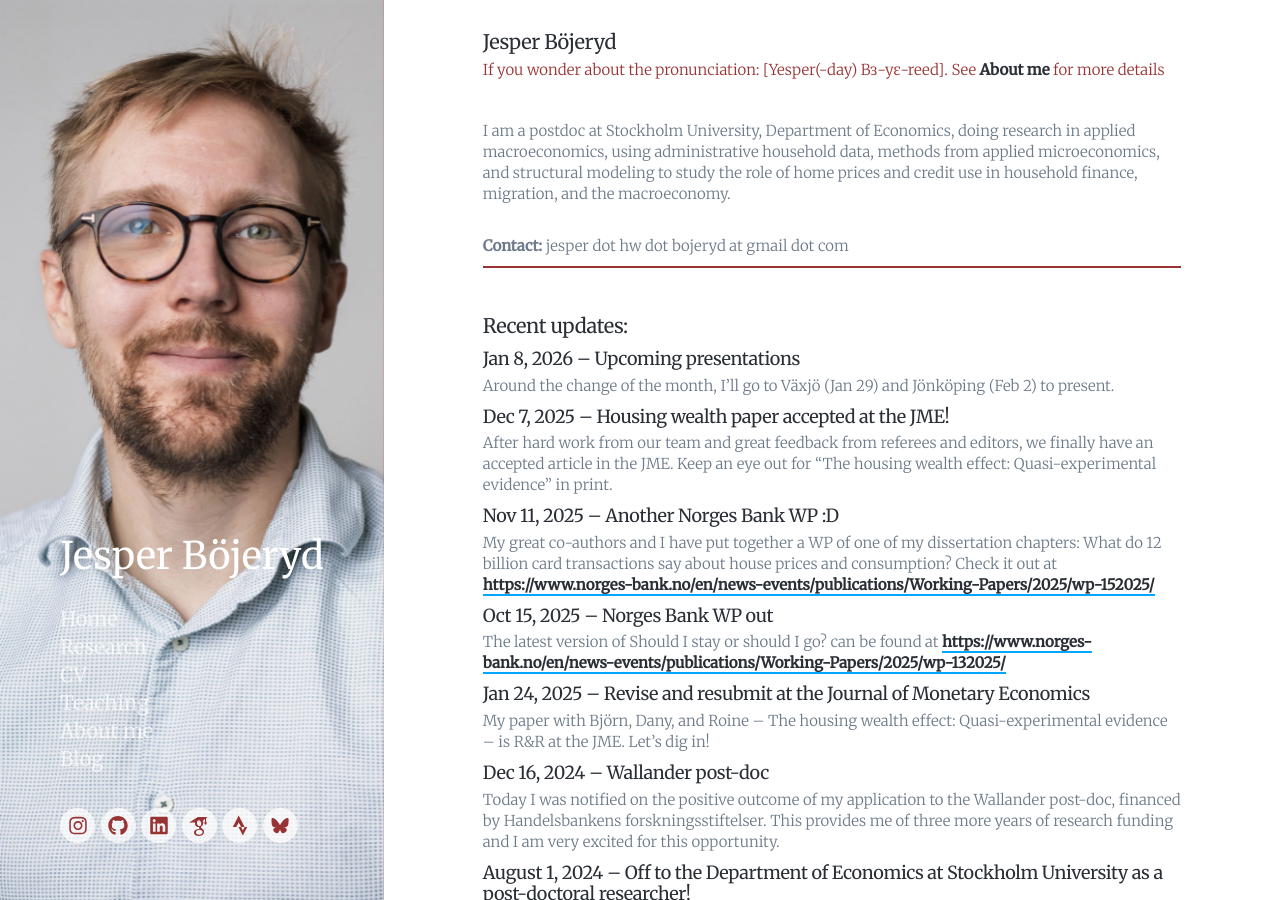
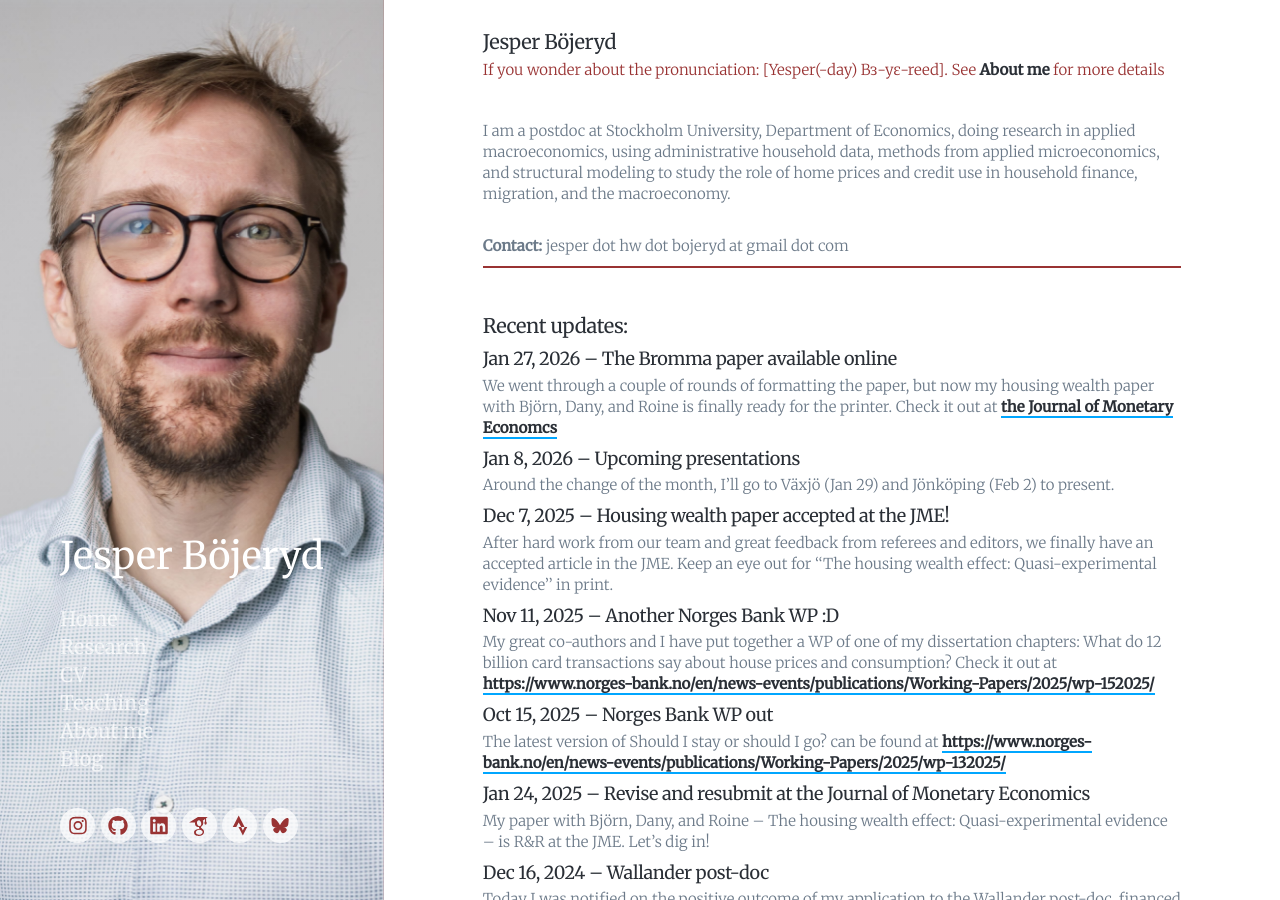
Before and after one commit to bojeryd91/bojeryd91.github.io, a Jekyll site: the page built from _pages/index.md, in a window 1280 px wide and 900 px high. Built offline with Jekyll 4.4.1, drawn with Linux system fonts in a browser that asks for light colours; nearby versions of some CDN libraries; some web fonts are replaced.

Commit message:
Update index.md

```diff
--- a/_pages/index.md
+++ b/_pages/index.md
@@ -20,11 +20,14 @@ I am a postdoc at Stockholm University, Department of Economics, doing research
 
 #  Recent updates:
 
+## Jan 27, 2026 -- The Bromma paper available online
+We went through a couple of rounds of formatting the paper, but now my housing wealth paper with Björn, Dany, and Roine is finally ready for the printer. Check it out at [the Journal of Monetary Economcs](https://www.sciencedirect.com/science/article/pii/S0304393226000073?via%3Dihub#/)
+
 ## Jan 8, 2026 -- Upcoming presentations
 Around the change of the month, I'll go to Växjö (Jan 29) and Jönköping (Feb 2) to present.
 
 ## Dec 7, 2025 -- Housing wealth paper accepted at the JME!
-After hard work from our team and great feedback from referees and editors, we finally have an accepted article in the JME. Keep an eye out for "The housing wealth effect: Quasi-experimental evidence" in print.
+After hard work from our team and great feedback from referees and editors, we finally have an accepted article in the JME. Keep an eye out for ''The housing wealth effect: Quasi-experimental evidence'' in print.
 
 ## Nov 11, 2025 -- Another Norges Bank WP :D
 My great co-authors and I have put together a WP of one of my dissertation chapters: What do 12 billion card transactions say about house prices and consumption? Check it out at [https://www.norges-bank.no/en/news-events/publications/Working-Papers/2025/wp-152025/](https://www.norges-bank.no/en/news-events/publications/Working-Papers/2025/wp-152025/)
```
